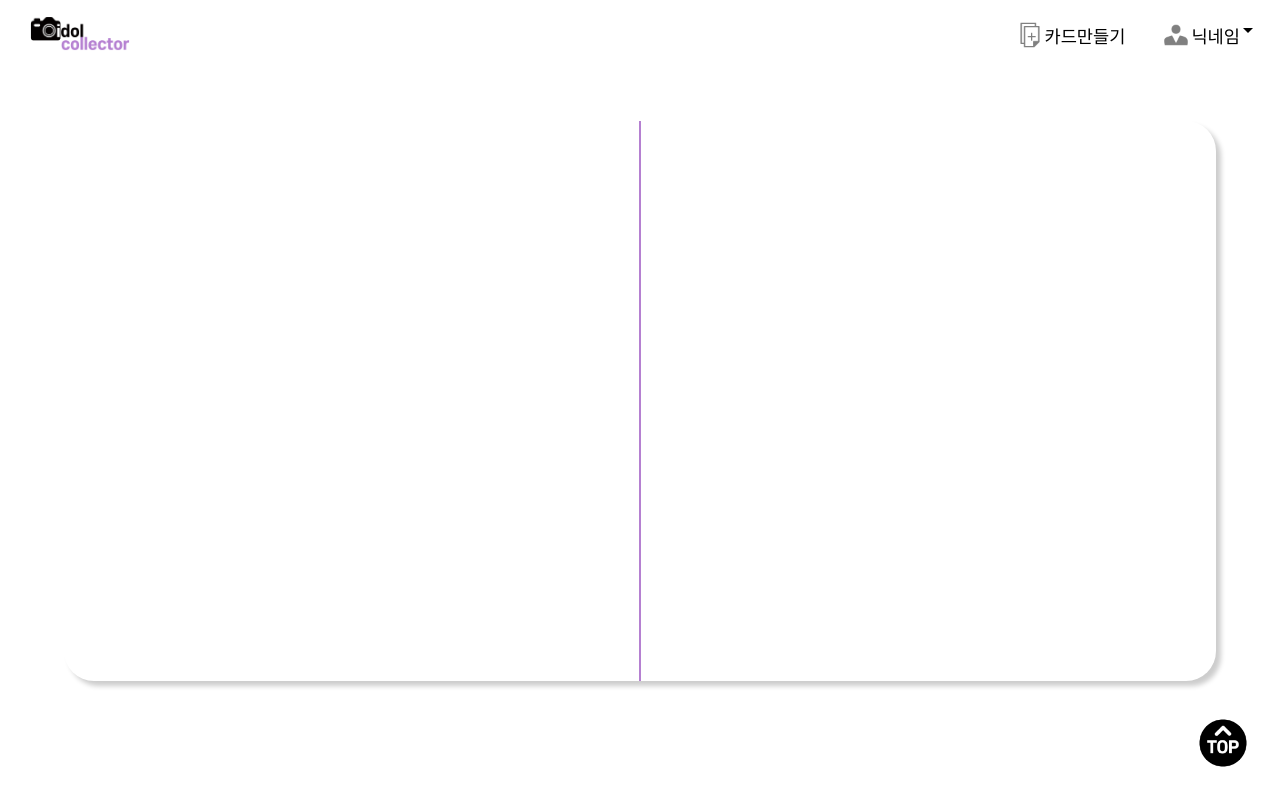
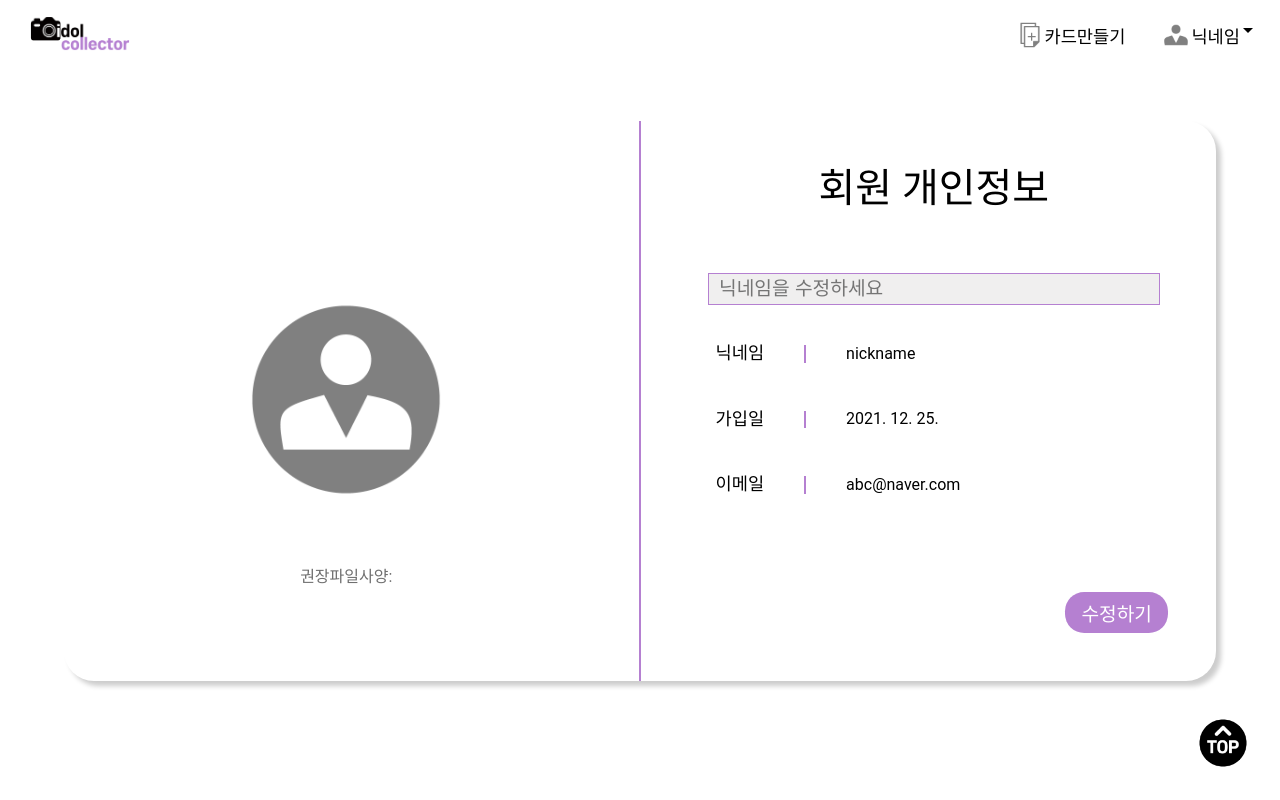
Before and after one commit to totw5701/Idol-collector, a React (Create React App) app in the folder client/: page /setting in a window 1280 px wide. Built offline with nearby package versions, Linux system fonts and the light colour scheme.

Commit message:
Add: Setting페이지 기능 빼고 구현

```diff
--- a/client/src/containers/CreateContainer.jsx
+++ b/client/src/containers/CreateContainer.jsx
@@ -3,7 +3,7 @@ import styled from 'styled-components';
 import CloseIcon from '@material-ui/icons/Close';
 
 function CreateContainer() {
-  const [isSelected, setIsSelected] = useState(false);
+  const [isPhotoSelected, setIsPhotoSelected] = useState(false);
   const [title, setTitle] = useState();
   const [description, setDescription] = useState();
   const [alt, setAlt] = useState();
@@ -45,11 +45,11 @@ function CreateContainer() {
   };
 
   const handleDeletePhoto = () => {
-    setIsSelected(false);
+    setIsPhotoSelected(false);
   };
 
   const handleSelectPhoto = e => {
-    setIsSelected(true);
+    setIsPhotoSelected(true);
     setSelectedPhoto({
       ...selectedPhoto,
       photo: e.target.files[0],
@@ -60,7 +60,7 @@ function CreateContainer() {
   return (
     <CreateWrap>
       <CreateLeft>
-        {isSelected ? (
+        {isPhotoSelected ? (
           <>
             <DeleteBtn onClick={handleDeletePhoto}>
               <img src="images/휴지통.png" alt="delete preview card button" />
--- a/client/src/containers/SettingContainer.jsx
+++ b/client/src/containers/SettingContainer.jsx
@@ -3,9 +3,40 @@ import styled from 'styled-components';
 function SettingContainer() {
   return (
     <SettingWrap>
-      <SettingLeft></SettingLeft>
+      <SettingLeft>
+        <input
+          style={{ display: 'none' }}
+          id="profile-input"
+          type="file"
+          accept="image/*"
+          // onChange={handleSelectPhoto}
+        />
+        <SelectProfileLabel htmlFor="profile-input">
+          <img src="images/회원개인정보-사진.png" alt="Createing profile" />
+        </SelectProfileLabel>
+        <h3>권장파일사양: </h3>
+      </SettingLeft>
       <CenterLine />
-      <SettingRight></SettingRight>
+      <SettingRight>
+        <h1>회원 개인정보</h1>
+        <input type="text" placeholder="닉네임을 수정하세요" />
+        <InfoField>
+          <h3>닉네임</h3>
+          <span></span>
+          <h4>nickname</h4>
+        </InfoField>
+        <InfoField>
+          <h3>가입일</h3>
+          <span></span>
+          <h4>2021. 12. 25.</h4>
+        </InfoField>
+        <InfoField>
+          <h3>이메일</h3>
+          <span></span>
+          <h4>abc@naver.com</h4>
+        </InfoField>
+        <ModifyBtn>수정하기</ModifyBtn>
+      </SettingRight>
     </SettingWrap>
   );
 }
@@ -27,7 +58,32 @@ const SettingWrap = styled.div`
 `;
 
 const SettingLeft = styled.div`
-  background: lightgrey;
+  position: relative;
+  width: 49%;
+  height: 100%;
+
+  h3 {
+    color: #6f6f6f;
+    position: absolute;
+    left: 50%;
+    top: 80%;
+    transform: translate(-50%);
+`;
+
+const SelectProfileLabel = styled.label`
+  position: absolute;
+  left: 50%;
+  top: 50%;
+  transform: translate(-50%, -50%);
+
+  &:hover {
+    cursor: pointer;
+    opacity: 0.8;
+  }
+
+  img {
+    width: 12rem;
+  }
 `;
 
 const CenterLine = styled.div`
@@ -38,5 +94,59 @@ const CenterLine = styled.div`
 `;
 
 const SettingRight = styled.div`
-  background: lightyellow;
+  position: relative;
+  width: 49%;
+  height: 100%;
+
+  display: flex;
+  flex-direction: column;
+
+  h1 {
+    font-size: 2.5rem;
+    margin: 3rem auto;
+  }
+
+  input {
+    width: 80%;
+    margin: 1rem auto;
+    padding: 4px 10px;
+    font-size: 1.2rem;
+    border: 1px #b580d1 solid;
+    background: #f0efef;
+  }
 `;
+
+const InfoField = styled.div`
+  display: flex;
+  align-items: center;
+  margin: 1.5rem 4rem;
+
+  h3 {
+    font-size: 1.1em;
+  }
+
+  span {
+    margin: 0 2.5rem;
+    width: 2px;
+    background: #b580d1;
+    height: 100%;
+  }
+`;
+
+const ModifyBtn = styled.button`
+  position: absolute;
+  right: 3rem;
+  bottom: 3rem;
+  border: none;
+  border-radius: 1.2rem;
+
+  font-size: 1.2rem;
+  padding: 0.4rem 1rem;
+  color: #fff;
+  background: #b580d1;
+
+  &:hover {
+    cursor: pointer;
+    opacity: 0.8;
+  }
+`;
```
